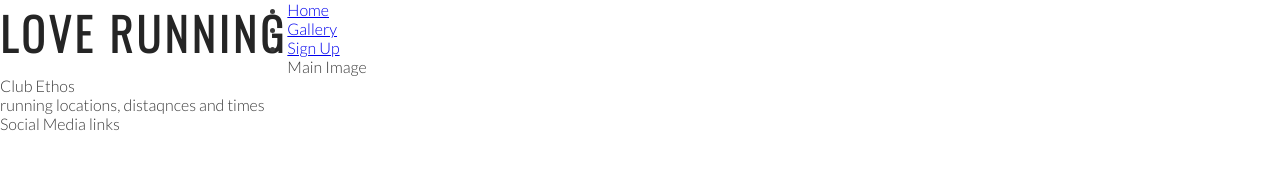
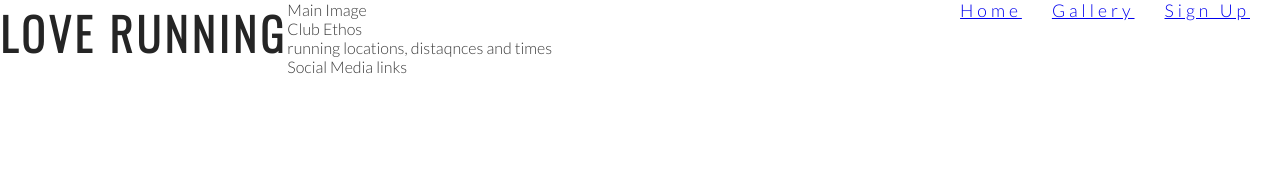
Before and after one commit to ZheikoN/love-running, a plain HTML site: page index.html in a window 1280 px wide. Drawn offline with nearby package versions, Linux system fonts and the light colour scheme.

Commit message:
add style for nav links and reversed order to match the visual correct order

```diff
--- a/assets/css/style.css
+++ b/assets/css/style.css
@@ -26,3 +26,17 @@ h1, h2 {
     float: left;
     font-size: 280%;
 }
+
+#menu {
+    font-size: 110%;
+    letter-spacing: 4px;
+
+}
+
+#menu li {
+    float: right;
+    list-style-type: none;
+    margin-right: 30px;
+
+
+}
--- a/index.html
+++ b/index.html
@@ -15,15 +15,18 @@
         <h1 id="logo">Love Running</h1>
     </a>
     <nav>
-        <ul>
-            <li><a href="index.html">Home</a>
+        <ul id="menu" reversed="reversed">
+            <li>
+                <a href="#">Sign Up</a>
             </li>
             <li>
                 <a href="#">Gallery</a>
             </li>
             <li>
-                <a href="#">Sign Up</a>
+                <a href="index.html">Home</a>
             </li>
+
+
         </ul>
     </nav>
 </header>
```
